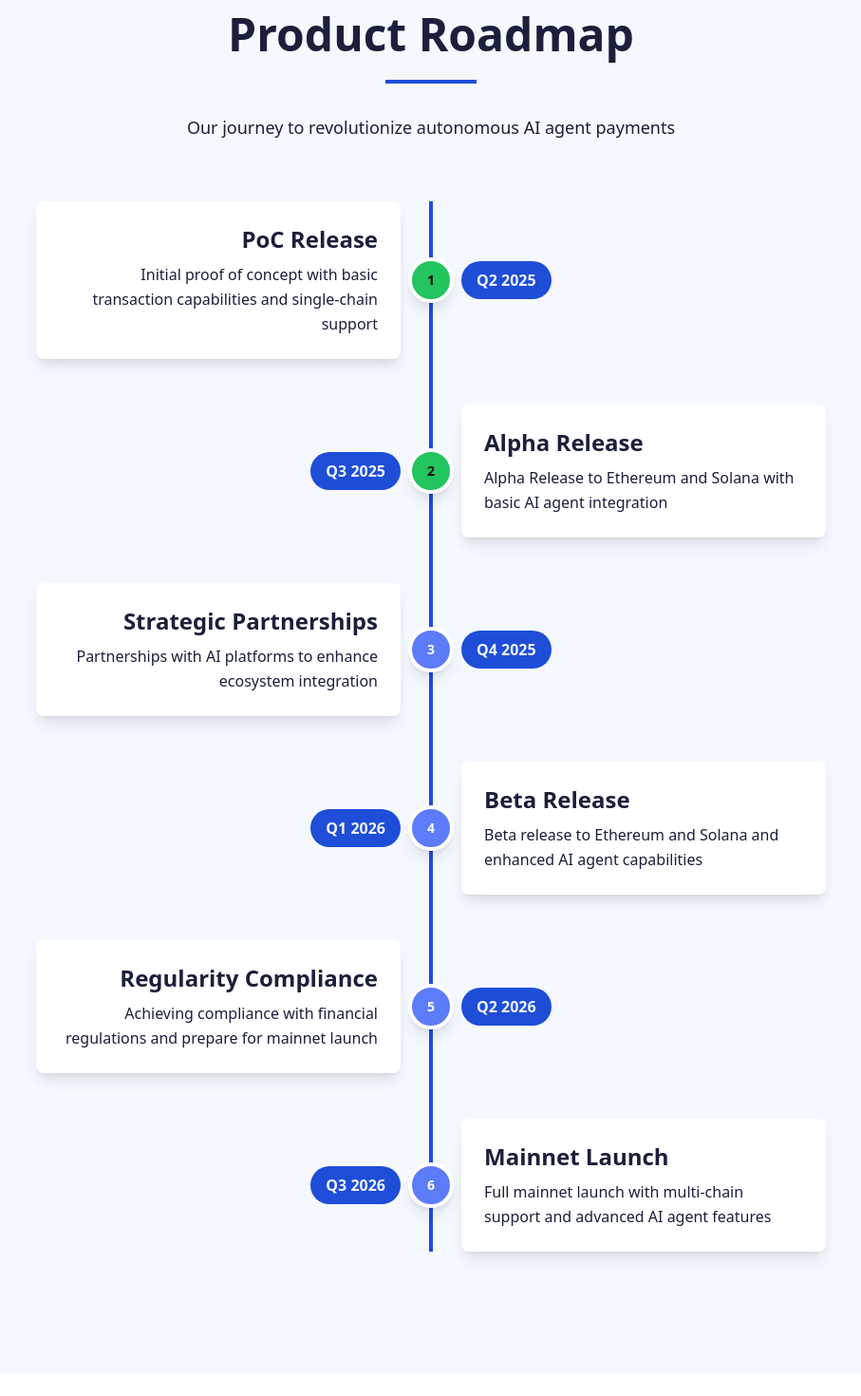
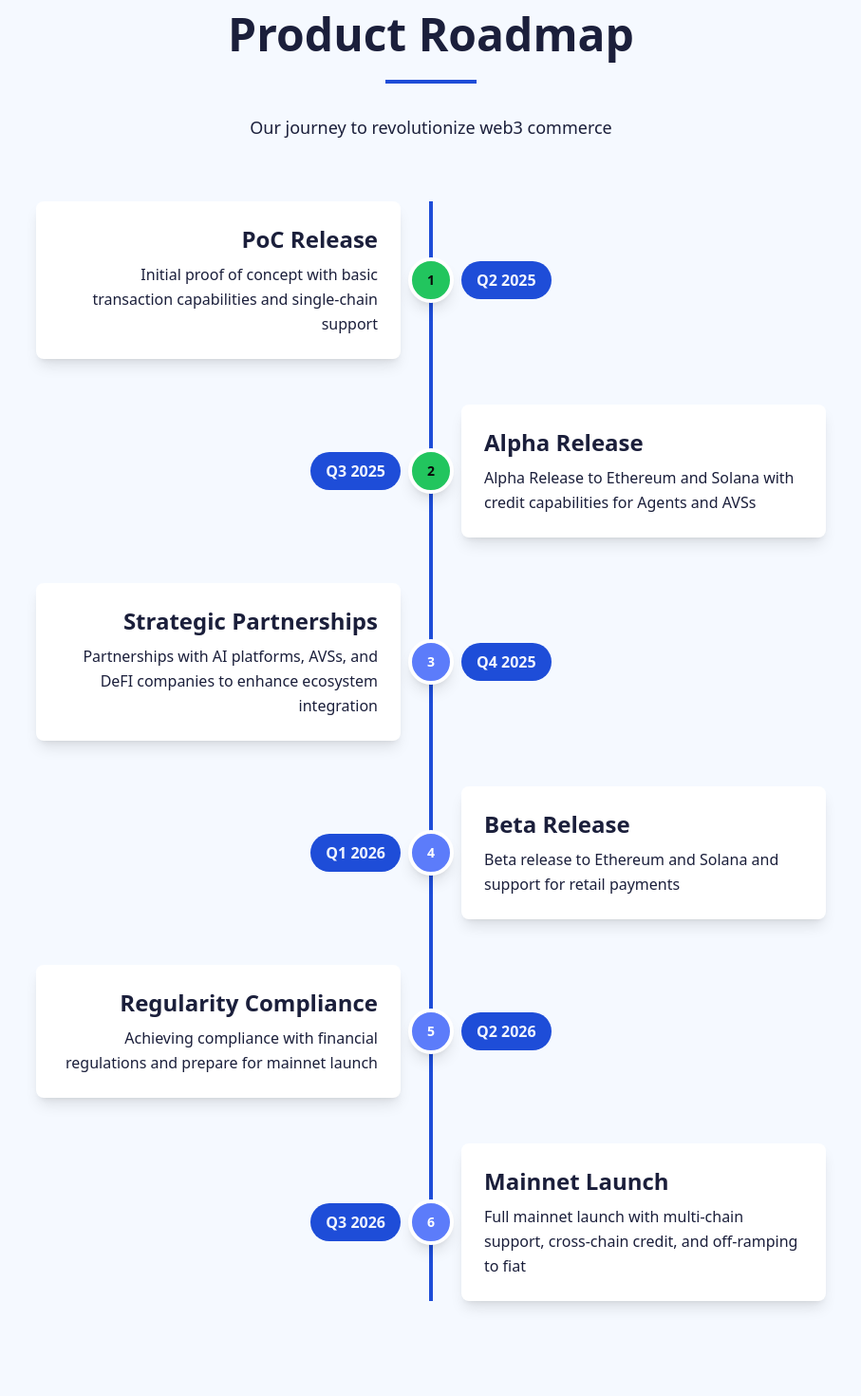
Before and after one commit to 4mica-Network/homepage, a Next.js app: page / in a window 1280 px wide. Shown: the part 2020-3490 px from the top of the page at 95% size, without its empty margins (186-1093 px from the left). Built offline with nearby package versions, Linux system fonts and the light colour scheme.

Commit message:
Update TimelineSection.tsx

```diff
--- a/components/TimelineSection.tsx
+++ b/components/TimelineSection.tsx
@@ -11,19 +11,19 @@ export default function TimelineSection() {
     {
       quarter: 'Q3 2025',
       title: 'Alpha Release',
-      description: 'Alpha Release to Ethereum and Solana with basic AI agent integration',
+      description: 'Alpha Release to Ethereum and Solana with credit capabilities for Agents and AVSs',
       done: true
     },
     {
       quarter: 'Q4 2025',
       title: 'Strategic Partnerships',
-      description: 'Partnerships with AI platforms to enhance ecosystem integration',
+      description: 'Partnerships with AI platforms, AVSs, and DeFI companies to enhance ecosystem integration',
       done: false
     },
     {
       quarter: 'Q1 2026',
       title: 'Beta Release',
-      description: 'Beta release to Ethereum and Solana and enhanced AI agent capabilities',
+      description: 'Beta release to Ethereum and Solana and support for retail payments',
       done: false
     },
     {
@@ -35,7 +35,7 @@ export default function TimelineSection() {
     {
       quarter: 'Q3 2026',
       title: 'Mainnet Launch',
-      description: 'Full mainnet launch with multi-chain support and advanced AI agent features',
+      description: 'Full mainnet launch with multi-chain support, cross-chain credit, and off-ramping to fiat',
       done: false
     }
   ];
@@ -49,7 +49,7 @@ export default function TimelineSection() {
           </h2>
           <div className="w-24 h-1 bg-[#1E4DD8] mx-auto mb-8"></div>
           <p className="text-lg text-[#1B1F3B] max-w-2xl mx-auto">
-            Our journey to revolutionize autonomous AI agent payments
+            Our journey to revolutionize web3 commerce
           </p>
         </div>
 
```
